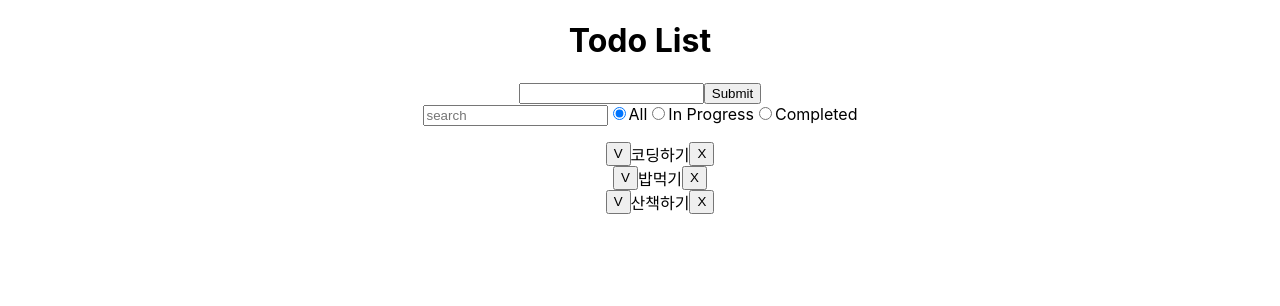
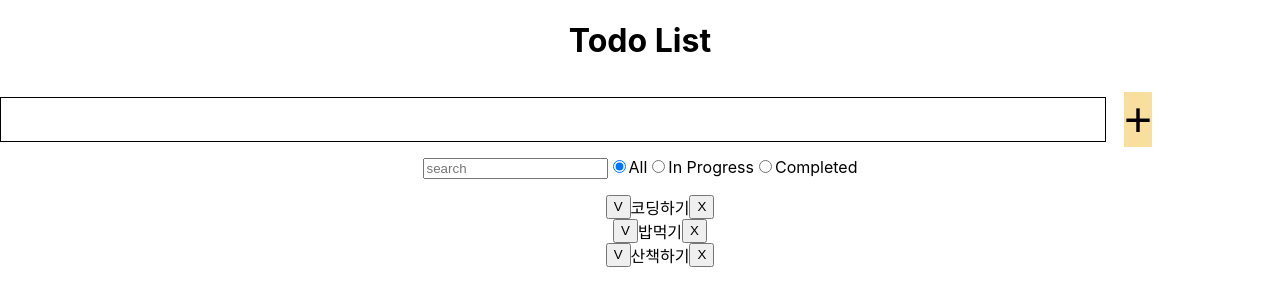
Before and after one commit to gykoh42/TodoList, a React (Create React App) app: page / in a window 1280 px wide. Shown: the top 306 px of the page. Built offline with nearby package versions, Linux system fonts and the light colour scheme.

Commit message:
feat: AddTodo.js css 스타일 적용 및 빈 문자열 add 할 시 alert 구현

```diff
--- a/src/AddTodo.js
+++ b/src/AddTodo.js
@@ -1,4 +1,5 @@
 import { useState } from "react";
+import styled from "styled-components";
 
 const AddTodo = ({ addTodo }) => {
   const [input, setInput] = useState("");
@@ -9,16 +10,58 @@ const AddTodo = ({ addTodo }) => {
 
   const handleSubmit = (e) => {
     e.preventDefault();
-    addTodo(input);
-    setInput("");
+    if (input.trim() === "") {
+      alert("Please enter a todo item");
+    } else {
+      addTodo(input);
+      setInput("");
+    }
   };
 
   return (
-    <form>
-      <input value={input} onChange={onChangeInput} />
-      <button onClick={handleSubmit}>Submit</button>
-    </form>
+    <FormStyled onSubmit={handleSubmit}>
+      <InputStyled value={input} onChange={onChangeInput} />
+      <ButtonStyled type="submit">+</ButtonStyled>
+    </FormStyled>
   );
 };
 
+const FormStyled = styled.form`
+  display: flex;
+  width: 90%;
+  align-items: center;
+  justify-content: center;
+`;
+
+const InputStyled = styled.input`
+  width: 350px;
+  height: 45px;
+  margin-top: 10px;
+  flex: 1;
+  font-size: 1rem;
+  margin-right: 10px;
+  padding: 10px 20px;
+  border: 1.8px solid #000;
+  box-sizing: border-box;
+  margin-bottom: 10px;
+  &:focus {
+    border-color: #000;
+    outline: none;
+  }
+`;
+
+const ButtonStyled = styled.button`
+  font-size: 3rem;
+  border: none;
+  background-color: #f9df9d;
+  margin-top: 10px;
+  margin-bottom: 10px;
+  cursor: pointer;
+  display: flex;
+  align-items: center;
+  justify-content: center;
+  padding: 0;
+  margin-left: 8px;
+`;
+
 export default AddTodo;
```
